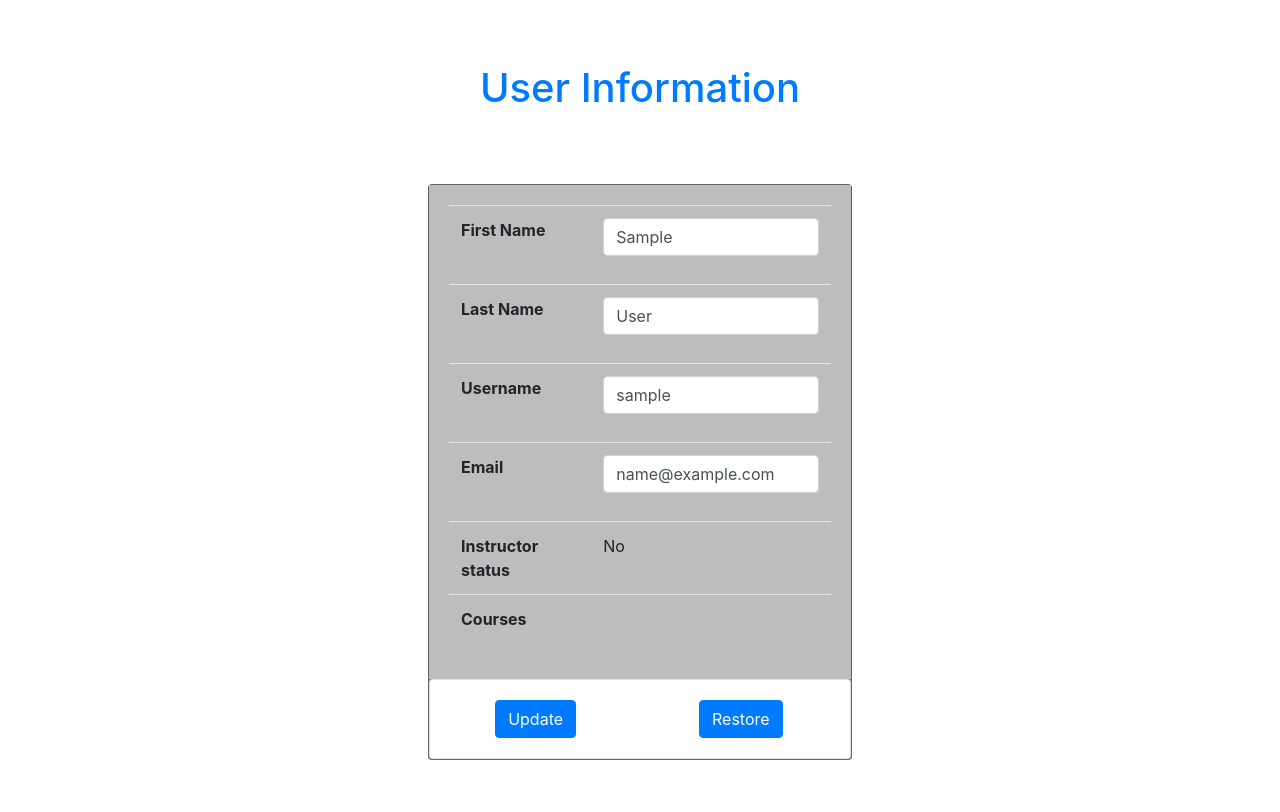
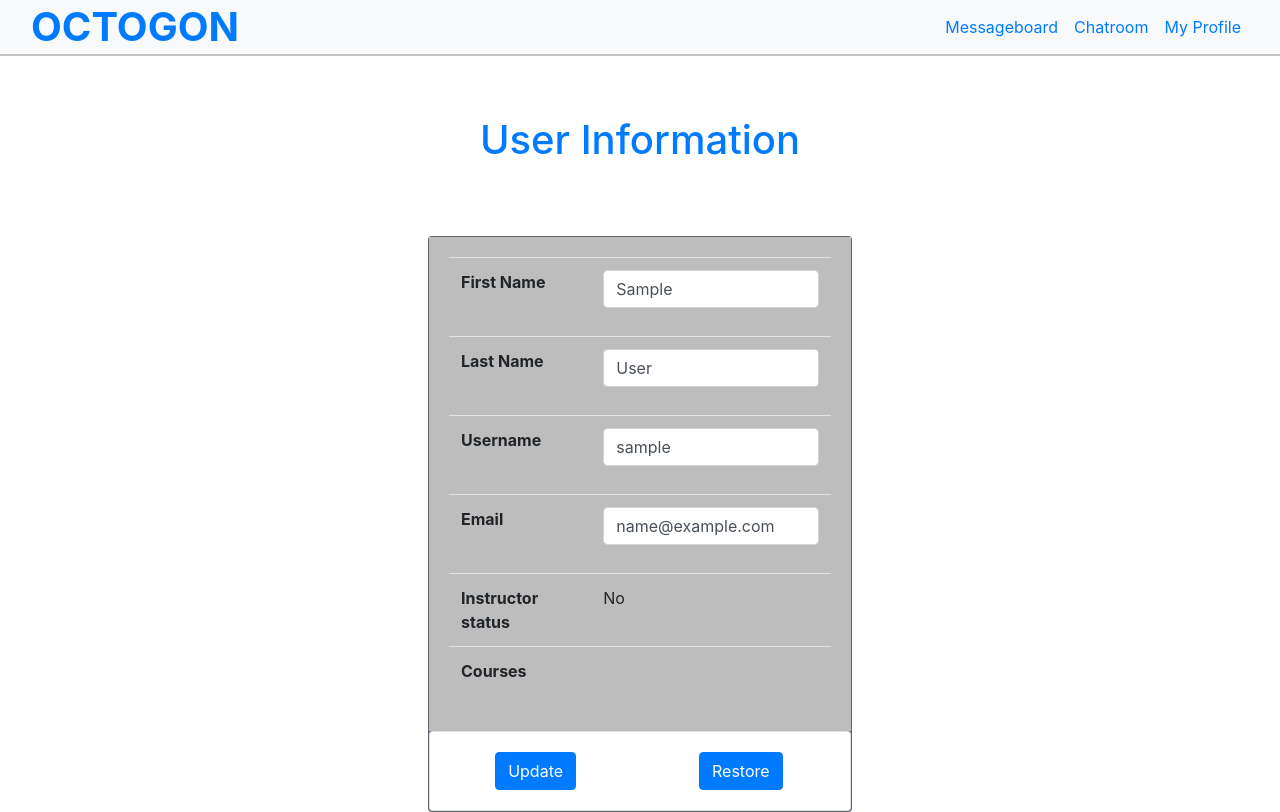
Before and after one commit to White-Diamond/OCTOGON, a Django app: page /profilepage/ in a window 1280 px wide. Before the commit the page ends 760 px from the top, so only its background shows below. Run offline with Django 3.2, Linux system fonts and the light colour scheme; the visitor is signed in with stand-in values (Sample User, id 1); data comes from the database, SQL or seed files in the repository; some libraries are stand-ins or nearby versions.

Commit message:
Added navbar to profile page

```diff
--- a/profilepage/templates/profilepage.html
+++ b/profilepage/templates/profilepage.html
@@ -7,8 +7,25 @@
     <!-- Pointless comment -->
     <!-- Bootstrap CSS -->
     <link rel="stylesheet" href="https://stackpath.bootstrapcdn.com/bootstrap/4.3.1/css/bootstrap.min.css" integrity="sha384-ggOyR0iXCbMQv3Xipma34MD+dH/1fQ784/j6cY/iJTQUOhcWr7x9JvoRxT2MZw1T" crossorigin="anonymous">
-    <p></br></br></p>
-    <title>User Information</title>
+
+    <!-- NAVBAR -->
+    <nav class="navbar navbar-expand-xl bg-light" style="border-bottom: 2px solid #c4c4c4;height:7vh;">
+        <div class="container-fluid">
+            <div class="navbar-header">
+                <a style="font-size: 40px; font-weight: 700;" class="navbar-brand" href="{% url 'login' %}">OCTOGON</a>
+            </div>
+            <ul class="nav navbar-nav">
+                <li class="nav-item">
+                    <a id="messageboard-link" class="nav-link" href="{% url 'main-messageboard' %}">Messageboard</a>
+                </li>
+                <li class="nav-item"><a id="chatroom-link" class="nav-link" href="{% url 'chatroom-page' %}">Chatroom</a></li>
+                <li class="nav-item"><a id="profile-link" class="nav-link" href="{% url 'index' %}">My Profile</a></li>
+            </ul>
+        </div>
+    </nav>
+    <div style="padding-top:60px">
+        <title>User Information</title>
+    </div>
   </head>
   <body style="background-color:white;">
     <!-- Display Title -->
```
